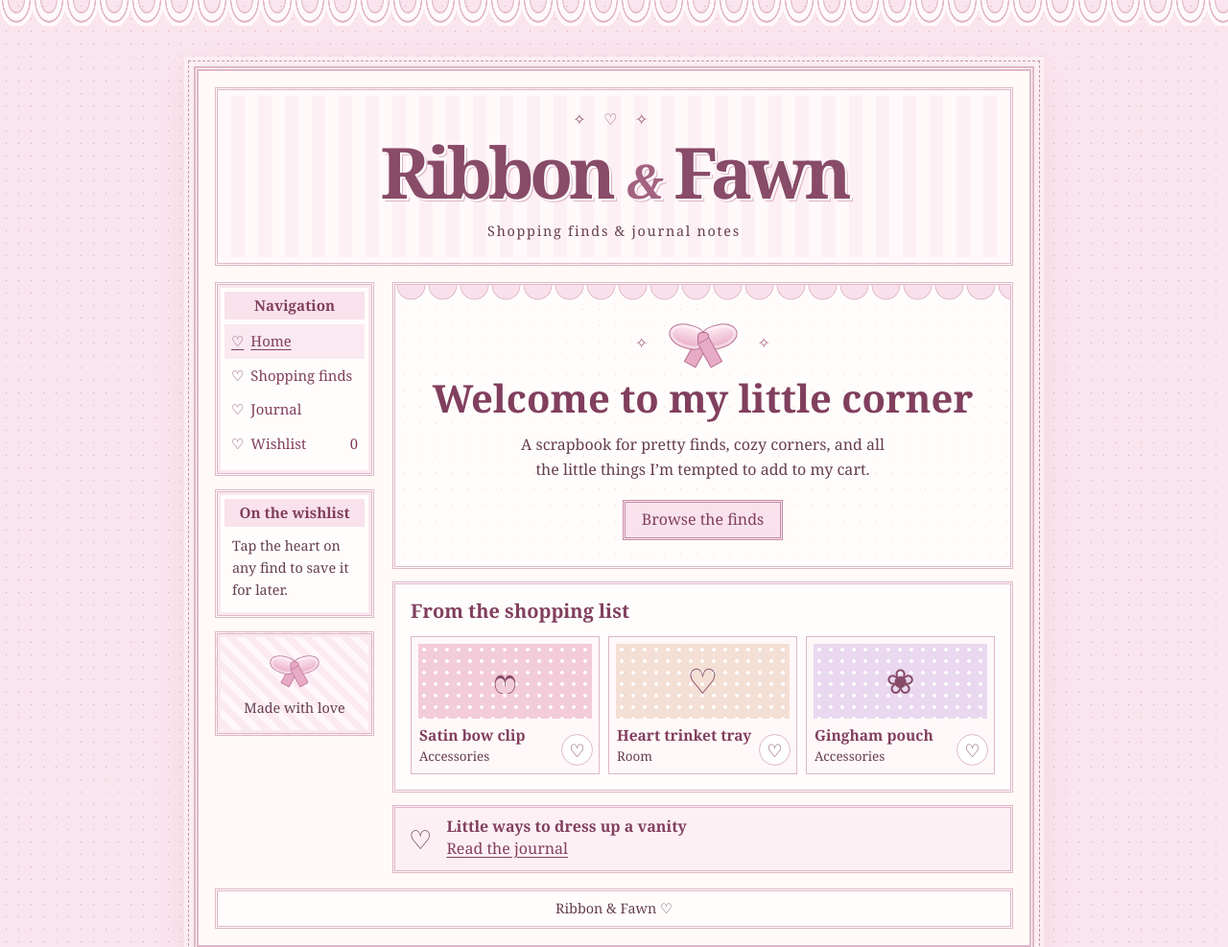
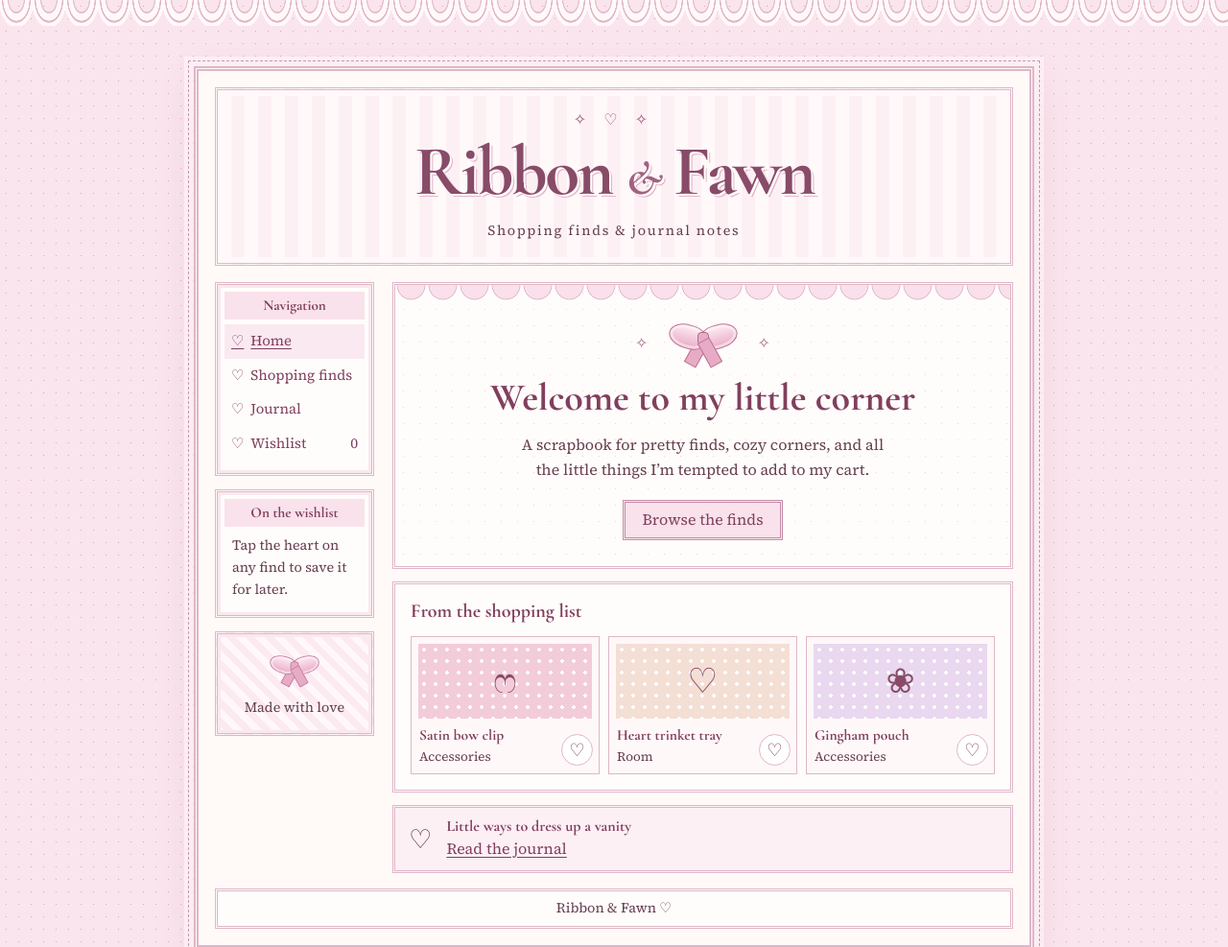
Before and after one commit to mlenamcintosh-png/ribbon-and-fawn, a plain HTML site: page index.html in a window 1280 px wide. Shown: the top 987 px of the page at 96% size. Drawn offline with nearby package versions, Linux system fonts and the light colour scheme.

Commit message:
Give Ribbon & Fawn a storybook type pairing

```diff
--- a/style.css
+++ b/style.css
@@ -1,7 +1,9 @@
+@import url('https://fonts.googleapis.com/css2?family=Cormorant+Garamond:ital,wght@0,700;1,700&family=Source+Serif+4:ital,wght@0,400;0,600;1,400&display=swap');
+
 :root{color-scheme:light;--ink:#663e50;--berry:#813f5e;--line:#dfb6c8;--pink:#f9e2eb;--paper:#fffaf7;--cream:#fffdfb}
 *{box-sizing:border-box}
 [hidden]{display:none!important}
-body{margin:0;color:var(--ink);background:radial-gradient(circle,#d7a6ba 0.8px,transparent 1px) 0 0/13px 13px,#fae4ed;font:1rem/1.6 Georgia,serif}
+body{margin:0;color:var(--ink);background:radial-gradient(circle,#d7a6ba 0.8px,transparent 1px) 0 0/13px 13px,#fae4ed;font:1rem/1.6 'Source Serif 4',Georgia,serif}
 a{color:var(--berry);text-underline-offset:.2em}
 button{font:inherit;color:inherit;cursor:pointer}
 :focus-visible{outline:2px solid var(--berry);outline-offset:4px}
@@ -10,7 +12,7 @@ button{font:inherit;color:inherit;cursor:pointer}
 .masthead,.framed,.sidebar-card,footer{border:3px double var(--line);background:var(--cream)}
 .masthead{text-align:center;padding:18px 12px 22px;background:repeating-linear-gradient(90deg,#fff9f9 0 14px,#fdf0f4 14px 28px);box-shadow:inset 0 0 0 6px #fff9fa}
 .ornament{color:#91546f;letter-spacing:.45em}
-.brand{margin:0;color:#884b68;font-weight:bold;font-size:clamp(2.3rem,7vw,4.6rem);line-height:1.12;letter-spacing:-.06em;text-shadow:2px 2px #fff,3px 3px #deb4c7}
+.brand{margin:0;font-family:'Cormorant Garamond',Georgia,serif;color:#884b68;font-weight:bold;font-size:clamp(2.3rem,7vw,4.6rem);line-height:1.12;letter-spacing:-.035em;text-shadow:2px 2px #fff,3px 3px #deb4c7}
 .brand i{font-size:.67em;color:#a36280}
 .tagline{margin:9px 0 0;font-size:.9rem;letter-spacing:.12em}
 .spread{display:grid;grid-template-columns:166px minmax(0,1fr);gap:19px;margin-top:17px}
@@ -23,7 +25,7 @@ nav a:hover,nav a[aria-current=page]{background:#fae9f0;text-decoration:underlin
 #count{float:right}
 .note p,.postcard p{margin:8px;font-size:.9rem}
 .postcard{text-align:center;background:repeating-linear-gradient(45deg,#fff7fa 0 7px,#fbeaf0 7px 14px)}
-h1,h2,h3{line-height:1.23;color:var(--berry)}
+h1,h2,h3{font-family:'Cormorant Garamond',Georgia,serif;line-height:1.23;color:var(--berry)}
 h1{font-size:clamp(1.65rem,4vw,2.5rem);margin:0 0 12px}
 h2{font-size:1.25rem;margin:0 0 13px}
 .welcome{position:relative;text-align:center;padding:29px 16px 27px;background:radial-gradient(circle,#efd3dd 0.7px,transparent 1px) 0 0/17px 17px,var(--cream)}
```
